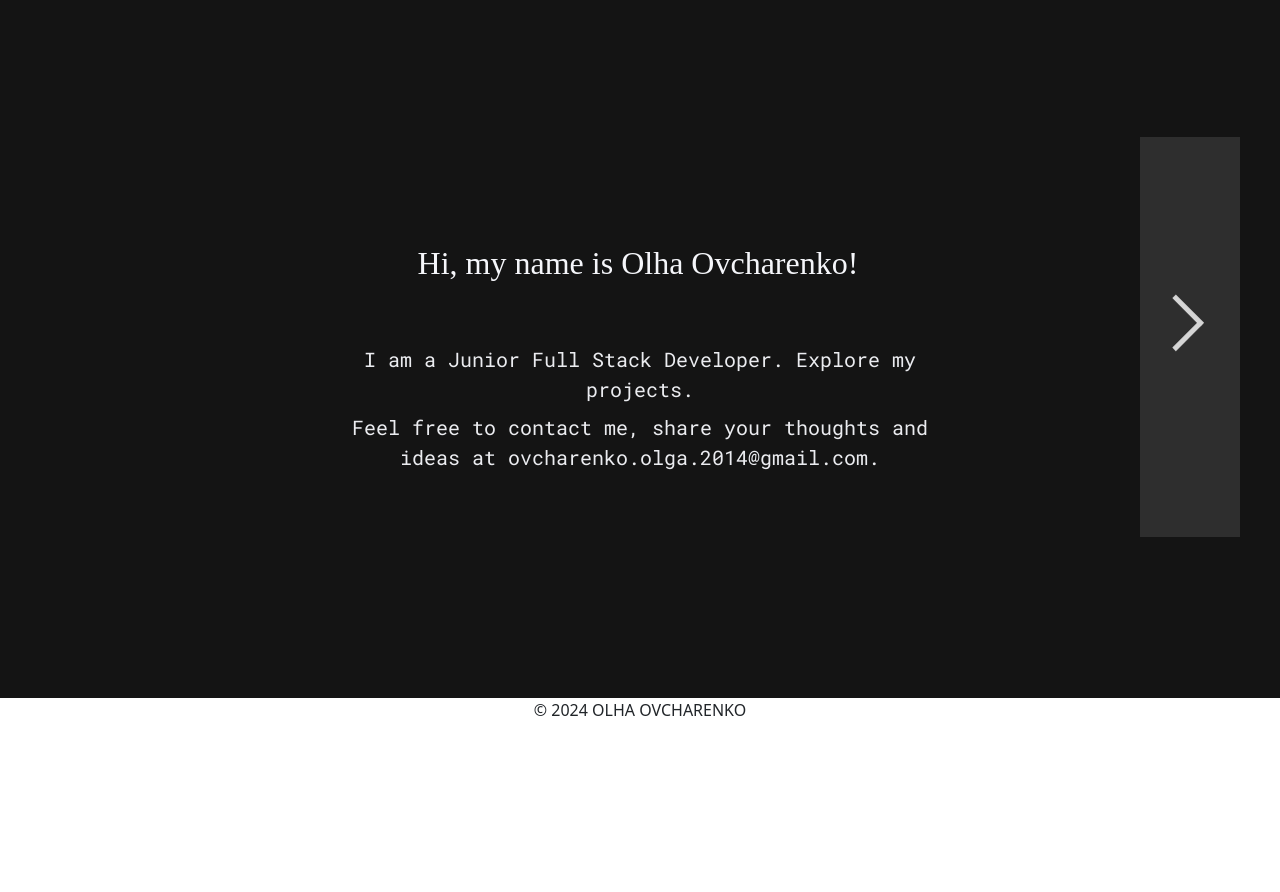
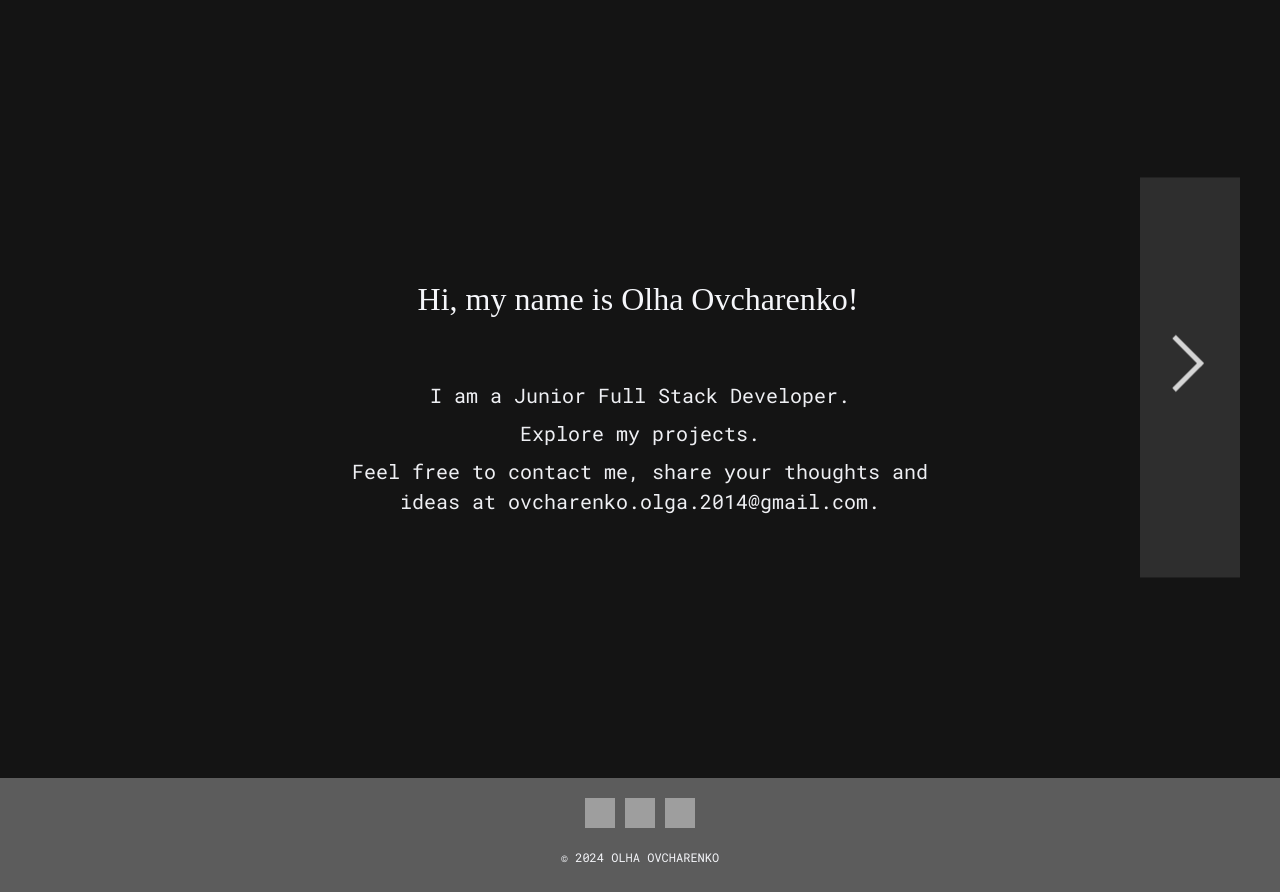
Before and after one commit to OlhaOvcharenko/Portfolio, a React (Create React App) app in the folder client/: page / in a window 1280 px wide. Shown: the part 100-992 px from the top of the page. Before the commit the page ends 822 px from the top, so only its background shows below. Built offline with nearby package versions, Linux system fonts and the light colour scheme; grey boxes are pictures that could not be loaded; a web font is replaced by a local one.

Commit message:
create Footer.module,scss and add styles for footer elements

```diff
--- a/client/src/components/Views/Footer/Footer.js
+++ b/client/src/components/Views/Footer/Footer.js
@@ -1,9 +1,26 @@
+import styles from "../Footer/Footer.module.scss"
+
 const Footer = () => {
-    return (
-      <div className="text-center">
-       © 2024 OLHA OVCHARENKO
+  return (
+    <div className={styles.footerContainer}>
+      <div className={styles.socialMedia}>
+        <div>
+          <a href="https://www.instagram.com/olga_ovcharenko_22_/" target="_blank">
+            <img width="30" height="30" src="https://img.icons8.com/3d-fluency/50/instagram-new.png" alt="instagram-new"/>
+          </a>
+          <a href="https://www.facebook.com/olga.ovcharenko.589/" target="_blank">
+            <img width="30" height="30" src="https://img.icons8.com/3d-fluency/94/facebook-circled.png" alt="facebook-circled"/>
+          </a>
+          <a href="www.linkedin.com/in/olha-ovcharenko-2633632b0" target="_blank">
+            <img width="30" height="30" src="https://img.icons8.com/3d-fluency/94/linkedin.png" alt="linkedin"/>
+          </a>
+        </div>
+        <div className={styles.footerText}>
+          <p> © 2024 OLHA OVCHARENKO </p>
+        </div>
       </div>
-    )
-  };
+    </div>
+  )
+};
 
-  export default Footer;
+export default Footer;
--- /dev/null
+++ b/client/src/components/Views/Footer/Footer.module.scss
@@ -0,0 +1,21 @@
+@import '../../../styles/settings.scss';
+@import '../../../styles/typography.scss';
+
+
+.footerContainer {
+  position: relative;
+  padding: 20px 0 5px 0;
+  background: rgba(52, 52, 52, 0.8);
+  text-align: center;
+}
+
+.footerText {
+  padding: 20px 0 5px 0;
+  p {
+    font-size: 12px;
+  }
+}
+
+.socialMedia a{
+  padding: 5px;
+}
--- a/client/src/components/Views/Intro/Intro.js
+++ b/client/src/components/Views/Intro/Intro.js
@@ -5,7 +5,8 @@ const Intro = () => (
     <div className={styles.container}>
       <div className={styles.text}>
         <h1 className="text-center my-5">Hi, my name is Olha Ovcharenko!</h1>
-        <p>I am a Junior Full Stack Developer. Explore my projects.</p>
+        <p>I am a Junior Full Stack Developer.</p>
+        <p>Explore my projects.</p>
         <p>Feel free to contact me, share your thoughts and ideas at ovcharenko.olga.2014@gmail.com.</p>
       </div>
     </div>
--- a/client/src/components/Views/Intro/Intro.module.scss
+++ b/client/src/components/Views/Intro/Intro.module.scss
@@ -4,13 +4,12 @@
 
 .Intro {
   position: relative;
-  height: 90vh;
+  height: 100vh;
   overflow: hidden;
 }
 
 .container {
-  height: 90vh;
-  //background: linear-gradient(135deg, #000000, #603662, #16213e, #0f3460);
+  height: 100vh;
   background:  $color-on-background;
   display: flex;
   flex-direction: column;
@@ -91,7 +90,6 @@
   }
 }
 
-// Cursor blink effect
 @keyframes blink-caret {
   from, to {
     border-color: transparent;
--- a/client/src/components/Views/NavBar/NavBar.module.scss
+++ b/client/src/components/Views/NavBar/NavBar.module.scss
@@ -4,8 +4,6 @@
   margin: 0;
   padding: 15px 20px 15px 20px;
   background: $color-on-background;
-  //background: linear-gradient(135deg, #000000, #603662, #16213e, #0f3460);
-  //position: fixed;
 }
 
 .img {
```
